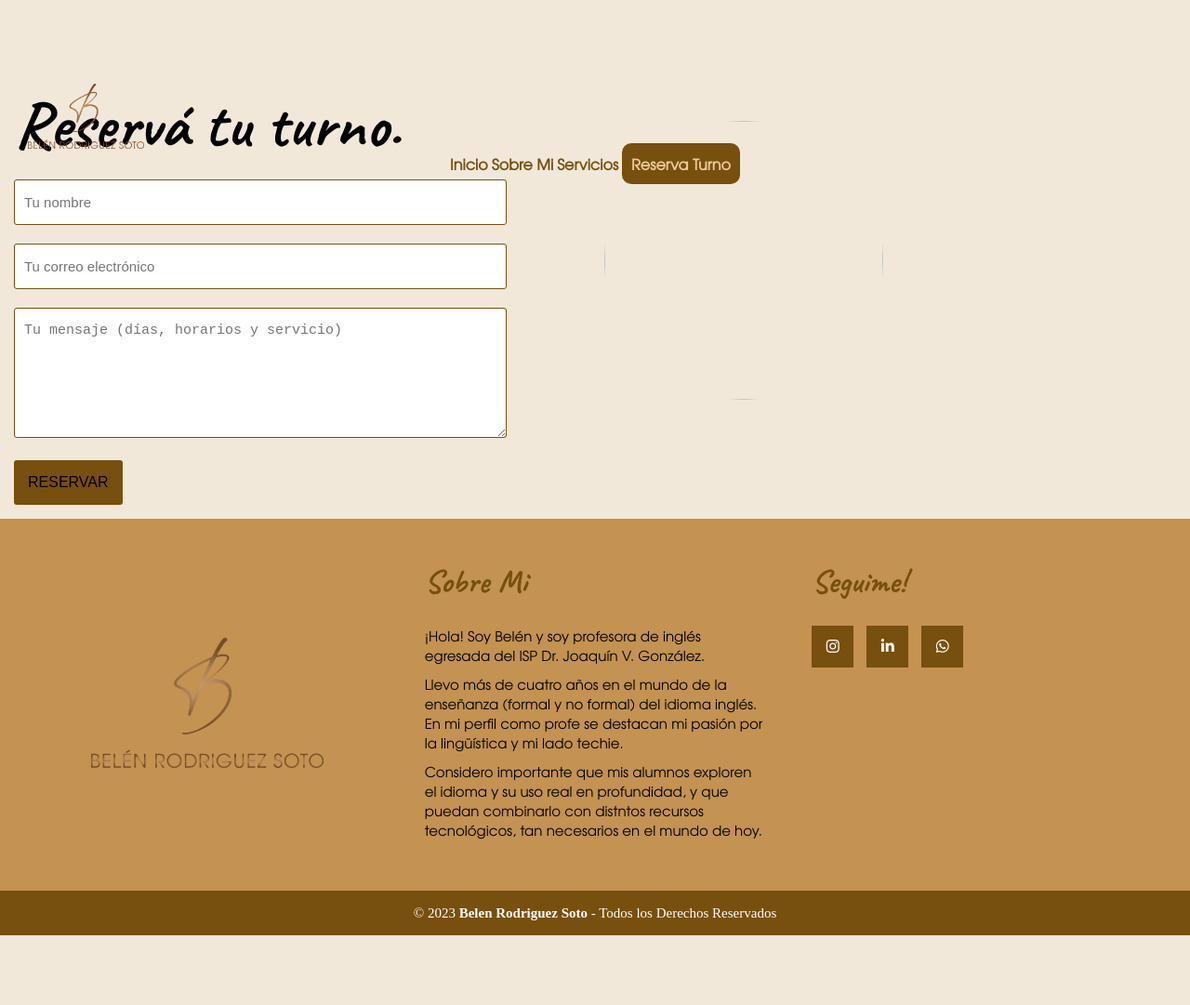
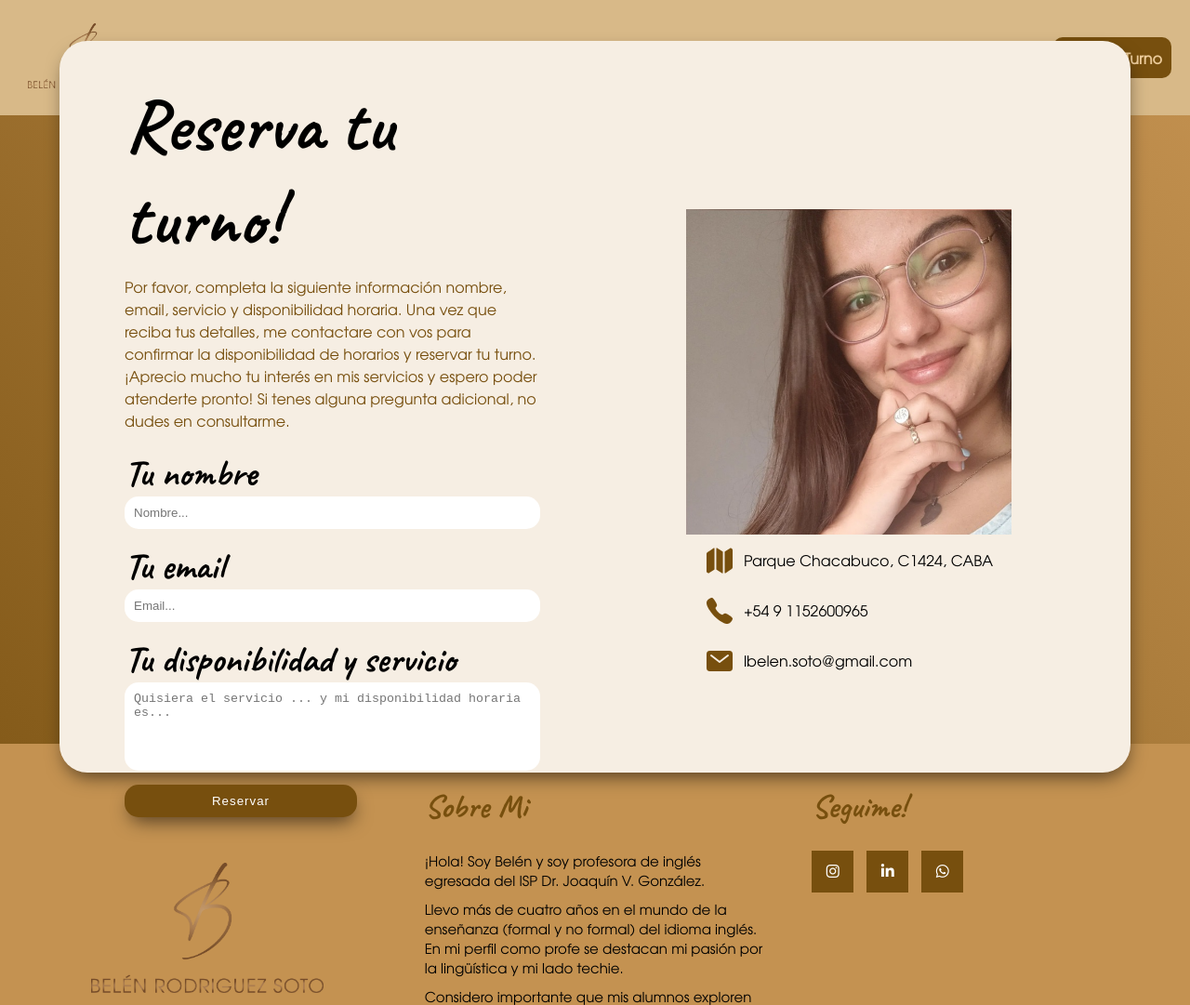
Before and after one commit to AlejoTacca/lbrs-portfolio, a plain HTML site: page pages/reserva-turno.html in a window 1280 px wide. Shown: the top 1081 px of the page at 93% size. Before the commit the page ends 1006 px from the top, so only its background shows below. Drawn offline with nearby package versions, Linux system fonts and the light colour scheme.

Commit message:
responsive en el formulario

```diff
--- a/css/style.css
+++ b/css/style.css
@@ -287,7 +287,7 @@ body a:hover{
 /* MAIN SOBRE MI */
 /* MAIN SERVICIOS*/
 /* MAIN RESERVA TURNO*/
-.img-reserva{
+/* .img-reserva{
     border-radius: 200px;
     width: 300px;
     height: 300px;
@@ -337,7 +337,156 @@ body a:hover{
 }
 .container-form .btn-enviar:hover{
     background:#d8b988;
+} */
+
+#page-reserva{
+
+    background: linear-gradient(to top right, #774f0e, #c49251)
+
 }
+#formulario  {
+    position: relative;
+    width: 100%;
+    height: 100vh;
+    display: grid;
+    place-items: center;
+}
+
+#formulario .contactForm{
+    position: relative;
+    display: grid;
+    grid-template-columns: repeat(auto-fit, minmax(500px, 1fr));
+    gap: 20px;
+    padding: 40px;
+    width: 90%;
+    height: 90%;
+    background-color: #f6eee3;
+    box-shadow: 1px 9px 20px -5px rgba(0,0,0,0.59);
+    border-radius: 30px;
+
+}
+#formulario .contactForm .form{
+    position: relative;
+    display: flex;
+    justify-content: center;
+    align-items: center;
+    flex-direction: column;
+    width: 85%;
+    margin-left: 30px;
+}
+#formulario .contactForm .form form{
+    width: 100%;
+}
+
+/*Titulo y descripcion del forms*/
+
+#formulario .contactForm .form .texto h2{
+    color: black;
+    font-size: 5em;
+    margin-bottom: 10px;
+    font-family: 'Caveat', cursive;
+}
+#formulario .contactForm .form .texto p{
+    color: #774f0e;
+    line-height: 1.5;
+    margin-bottom: 20px;
+    font-family: fuenteheader;
+}
+
+/* InputsBox */
+section .contactForm .form form .inputBox{
+    display: flex;
+    flex-direction: column;
+    margin-bottom: 15px;
+}
+/* Etiquetas e Inputs */
+section .contactForm .form form .inputBox label{
+    color: black;
+    font-family: "Caveat", cursive;
+    font-size: 2.5em;
+}
+section .contactForm .form form .inputBox input[type="text"],
+section .contactForm .form form .inputBox input[type="email"],
+section .contactForm .form form .inputBox textarea{
+    border: none;
+    background-color: white;
+    padding: 10px;
+    border-radius: 15px;
+    color: #774f0e;
+    resize: none;
+}
+section .contactForm .form form .inputBox input[type="text"]:focus,
+section .contactForm .form form .inputBox input[type="email"]:focus,
+section .contactForm .form form .inputBox textarea:focus {
+    outline: 2px solid #774f0e;
+}
+
+section .contactForm .form form input[type="submit"]{
+    background-color: #774f0e;
+    display:inline-block;
+    text-align: center;
+    width: 250px;
+    padding: 10px;
+    border-radius: 15px;
+    color: #fff;
+    letter-spacing: 1px;
+    border: none;
+    cursor: pointer;
+    box-shadow: 1px 9px 20px -5px rgba(0,0,0,0.59);
+    transition: 0.3s;
+}
+section .contactForm .form form input[type="submit"]:hover{
+    background: #b19465;
+}
+ /* Contenedor de Información */
+ section .contactForm .info {
+    display: flex;
+    justify-content: center;
+    align-items: center;
+    flex-direction: column;
+ }
+/* Imagen */
+section .contactForm .info .imgBox{
+    position: relative;
+    width: 350px;
+    height: 350px;
+}
+section .contactForm .info .imgBox img{
+    position: absolute;
+    top: 0;
+    left: 0;
+    width: 100%;
+    height: 100%;
+    object-fit: cover;
+}
+/* Informacion de contacto */
+section .contactForm .info .textBox{
+    display: flex;
+    justify-content: center;
+    align-items: flex-start;
+    flex-direction: column;
+}
+section .contactForm .info .textBox .infoContact {
+    display: flex;
+    justify-content: center;
+    align-items: flex-start;
+    margin-bottom: 10px;
+}
+section .contactForm .info .textBox .infoContact ion-icon {
+    font-size: 2em;
+    margin-right: 10px;
+    color: #774f0e;
+    margin-top: 12px;
+}
+section .contactForm .info .textBox .infoContact p{
+    color: black;
+    font-family: fuenteheader;
+    margin-top: 15px;
+}
+
+
+
+
 /* Footer */
 .pie-pagina{
     background-color: #c49251;
--- a/pages/reserva-turno.html
+++ b/pages/reserva-turno.html
@@ -9,44 +9,79 @@
     <script src="https://kit.fontawesome.com/5e09b964dd.js" crossorigin="anonymous"></script>
     <title>Belén Rodriguez Soto</title>
 </head>
-<body>
+<link rel="icon" href="../images/encabezado/LogoICO.ico" type="ico" sizes="24px">
+<body id="page-reserva">
     <header>
-        <a href="../index.html" class="logo-index">
-            <img src="../images/encabezado/Logo.png" alt="logo de la pagina">
+        <div class="container">
+            <a href="/index.html" class="logo-index">
+                <img src="../images/encabezado/Logo.png" alt="">
             </a>
+
             <nav>
                 <ul>
                     <li>
-                    <a href="../index.html" class="incio">Inicio</a>
-                    <a href="./sobre-mi.html" class="sobre-mi">Sobre Mi</a>
-                    <a href="./servicios.html" class="servicios">Servicios</a>
-                    <a href="./reserva-turno.html" class="reserva-turno">Reserva Turno</a>
+                        <a href="/index.html" class="incio">Inicio</a>
+                        <a href="../pages/sobre-mi.html" class="sobre-mi">Sobre Mi</a>
+                        <a href="../pages/servicios.html" class="servicios">Servicios</a>
+                        <a href="../pages/reserva-turno.html" class="reserva-turno">Reserva Turno</a>
                     </li>
                 </ul>
             </nav>
+        </div>
+
         </header>
     <main>
         <link rel="preconnect" href="https://fonts.googleapis.com">
         <link rel="preconnect" href="https://fonts.gstatic.com" crossorigin>
         <link href="https://fonts.googleapis.com/css2?family=Caveat:wght@700&display=swap" rel="stylesheet">
-        <style>
-            body{
-                background-color: #f1e8d9;
-            }
-        </style>
-         <img class="img-reserva" src="./images/images/pic-reserva-turno.png" alt=""/>
-        <div class="container-form">
-                <h1>Reservá tu turno.</h1>
-                <div>
-                    <form action="#" autocomplete="off">
-                        <input type="text" name="nombre" placeholder="Tu nombre" class="campo">
-                        <input type="email" name="email" placeholder="Tu correo electrónico" class="campo">
-                        <textarea name="mensaje" placeholder="Tu mensaje (días, horarios y servicio)"></textarea>
-                        <input type="submit" name="Reservar" value="RESERVAR" class="btn-enviar">
+
+    <section id="formulario">
+        <div class="contactForm">
+                <div class="form">
+                    <div class="texto">
+                        <h2>Reserva tu turno!</h2>
+                        <p>Por favor, completa la siguiente información nombre, email, servicio y disponibilidad horaria. Una vez que reciba tus detalles, me contactare con vos para confirmar la disponibilidad de horarios y reservar tu turno. ¡Aprecio mucho tu interés en mis servicios y espero poder atenderte pronto! Si tenes alguna pregunta adicional, no dudes en consultarme.</p>
+
+                    </div>
+                    <form action="">
+                        <div class="inputBox">
+                            <label for="">Tu nombre</label>
+                            <input type="text" placeholder="Nombre...">
+                        </div>
+
+                        <div class="inputBox">
+                            <label for="">Tu email</label>
+                            <input type="text" placeholder="Email...">
+                        </div>
+
+                        <div class="inputBox">
+                            <label for="">Tu disponibilidad y servicio</label>
+                            <textarea name="" id="" cols="30" rows="5" placeholder="Quisiera el servicio ... y mi disponibilidad horaria es..."></textarea>
+                        </div>
+                        <input type="submit" value="Reservar"/>
                     </form>
                 </div>
+                <div class="info">
+                    <div class="imgBox">
+                        <img src="../images/images/pic-reserva-turno.png" alt="">
                     </div>
+                    <div class="textBox">
+                        <div class="infoContact">
+                            <ion-icon name="map"></ion-icon> <p>Parque Chacabuco, C1424, CABA</p>
+                        </div>
+                        <div class="infoContact">
+                            <ion-icon name="call"></ion-icon> <p>+54 9 1152600965</p>
+                        </div>
+                        <div class="infoContact">
+                            <ion-icon name="mail"></ion-icon> <p>lbelen.soto@gmail.com</p>
+                        </div>
+                    </div>
+                </div>
+        </div>
+    </section>
 
+    <script type="module" src="https://unpkg.com/ionicons@7.1.0/dist/ionicons/ionicons.esm.js"></script>
+    <script nomodule src="https://unpkg.com/ionicons@7.1.0/dist/ionicons/ionicons.js"></script>
     </main>
     <footer class="pie-pagina">
         <div class="grupo-1">
```
Lines whose indentation alone changed are shown as unchanged.
